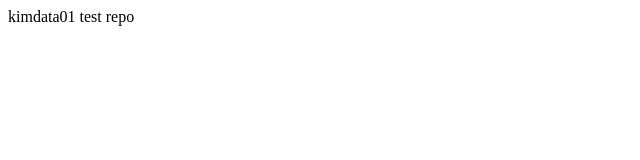
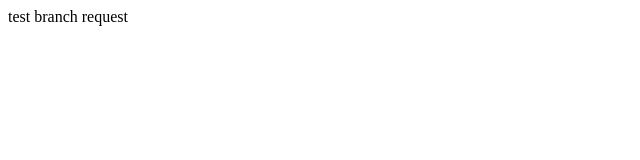
Before and after one commit to kimdata01/teerawat_kim, a plain HTML site: page html/index.html in a window 1280 px wide. Shown: the full height of the page, 0-640 px from the left. Drawn offline with Linux system fonts and the light colour scheme.

Commit message:
test branch request

```diff
--- a/html/index.html
+++ b/html/index.html
@@ -5,9 +5,7 @@
     </head>
     <body>
 
-        kimdata01
-        test repo
-
+       test branch request
 
     </body>
 
```
